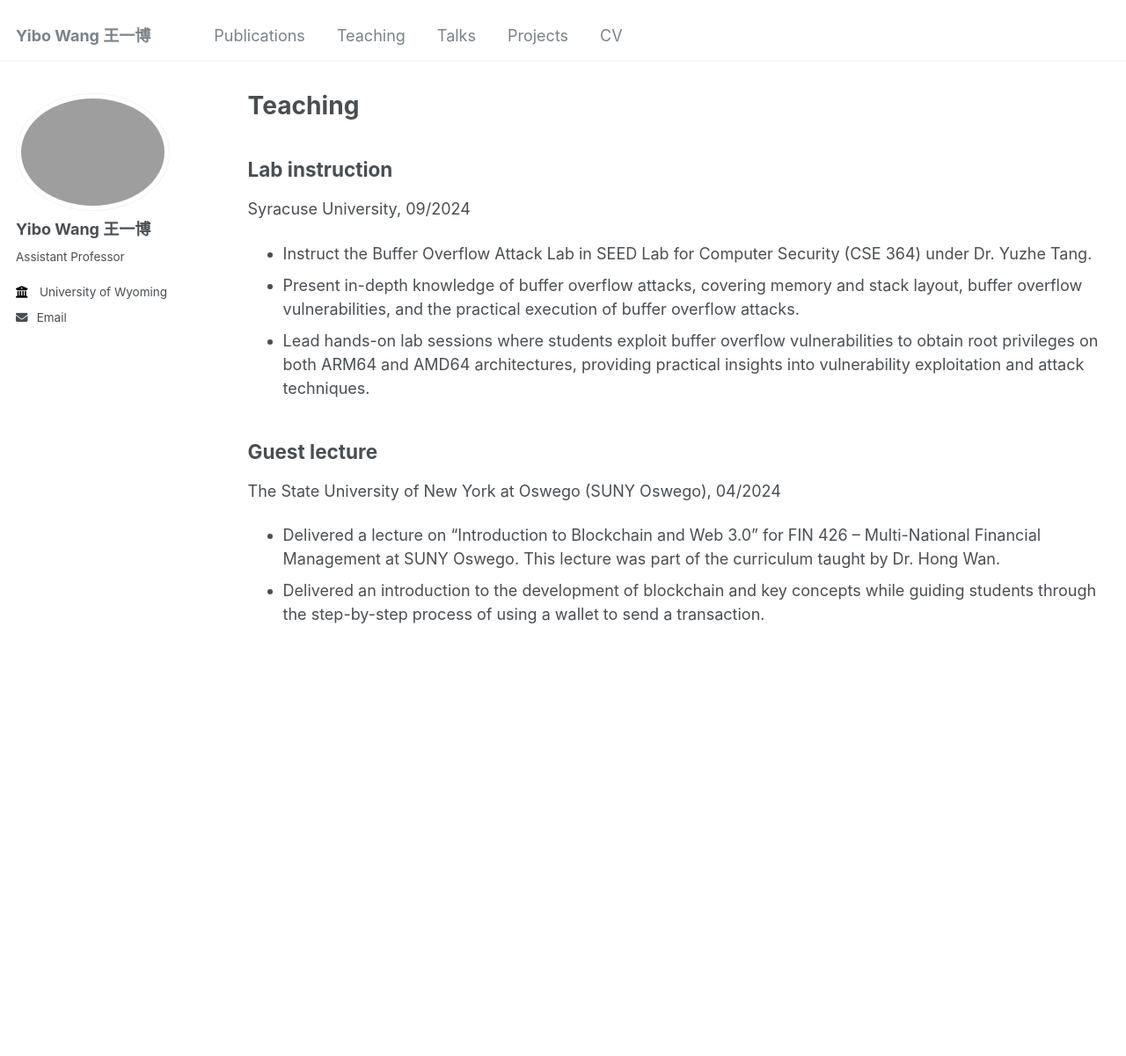
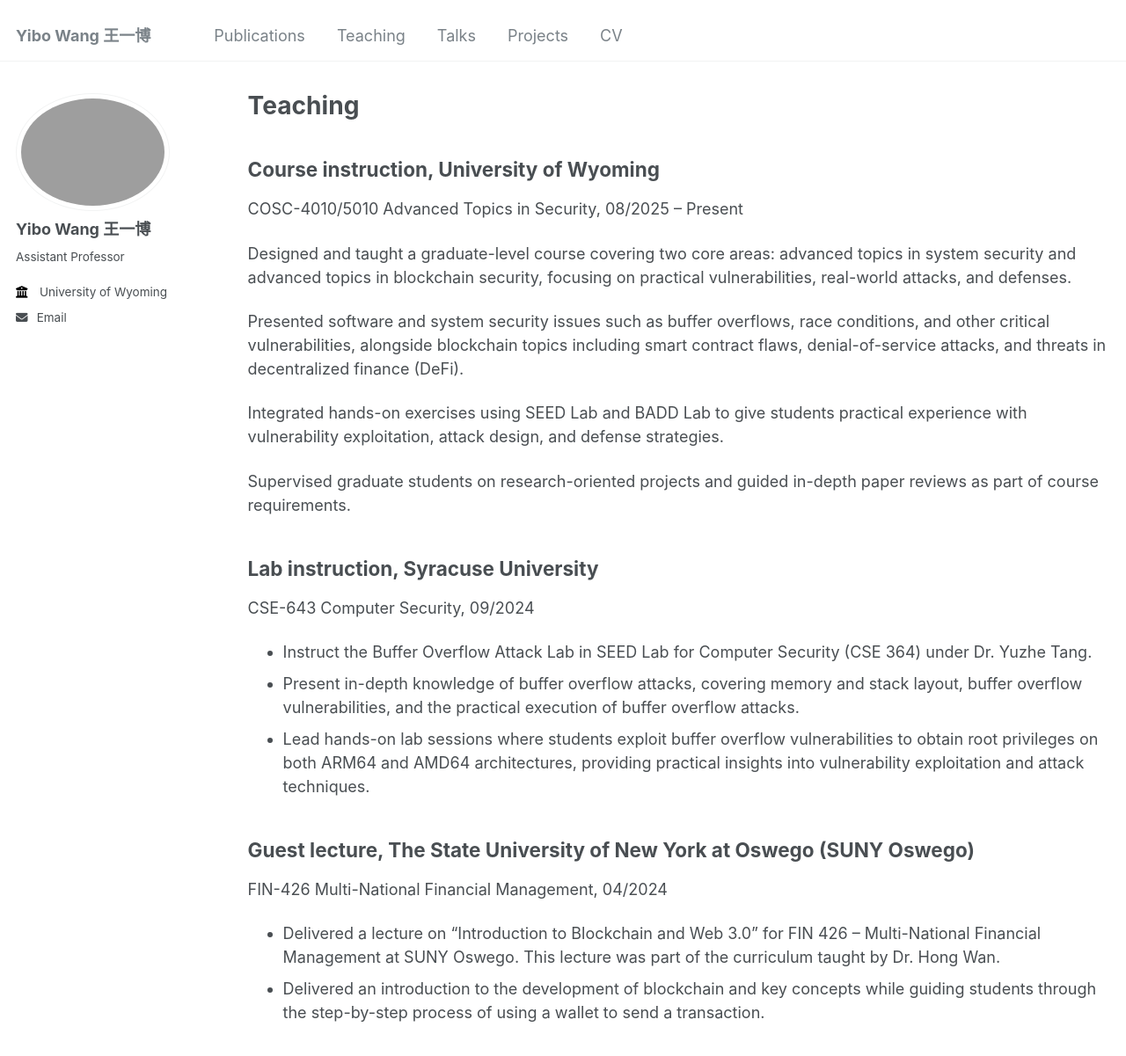
Before and after one commit to wangyibo0308/wangyibo0308.github.io, a Jekyll site: the page built from _pages/teaching.md, in a window 1280 px wide and 1363 px high. Shown: the top 1201 px of the window at 88% size. Built offline with Jekyll 4.4.1, drawn with Linux system fonts in a browser that asks for light colours.

Commit message:
Update teaching.md

```diff
--- a/_pages/teaching.md
+++ b/_pages/teaching.md
@@ -8,19 +8,32 @@ author_profile: true
 
 {% include base_path %}
 
+Course instruction, University of Wyoming
+----
 
-Lab instruction
+COSC-4010/5010 Advanced Topics in Security, 08/2025 -- Present
+
+Designed and taught a graduate-level course covering two core areas: advanced topics in system security and advanced topics in blockchain security, focusing on practical vulnerabilities, real-world attacks, and defenses.
+
+Presented software and system security issues such as buffer overflows, race conditions, and other critical vulnerabilities, alongside blockchain topics including smart contract flaws, denial-of-service attacks, and threats in decentralized finance (DeFi).
+
+Integrated hands-on exercises using SEED Lab and BADD Lab to give students practical experience with vulnerability exploitation, attack design, and defense strategies.
+
+Supervised graduate students on research-oriented projects and guided in-depth paper reviews as part of course requirements.
+
+
+Lab instruction, Syracuse University
 ----
-Syracuse University, 09/2024
+CSE-643 Computer Security, 09/2024
 
 - Instruct the Buffer Overflow Attack Lab in SEED Lab for Computer Security (CSE 364) under Dr. Yuzhe Tang.
 - Present in-depth knowledge of buffer overflow attacks, covering memory and stack layout, buffer overflow vulnerabilities, and the practical execution of buffer overflow attacks.
 - Lead hands-on lab sessions where students exploit buffer overflow vulnerabilities to obtain root privileges on both
 ARM64 and AMD64 architectures, providing practical insights into vulnerability exploitation and attack techniques.
 
-Guest lecture
+Guest lecture, The State University of New York at Oswego (SUNY Oswego)
 ----
-The State University of New York at Oswego (SUNY Oswego), 04/2024
+FIN-426 Multi-National Financial Management, 04/2024
 
 - Delivered a lecture on “Introduction to Blockchain and Web 3.0” for FIN 426 – Multi-National Financial Management
 at SUNY Oswego. This lecture was part of the curriculum taught by Dr. Hong Wan.
```
